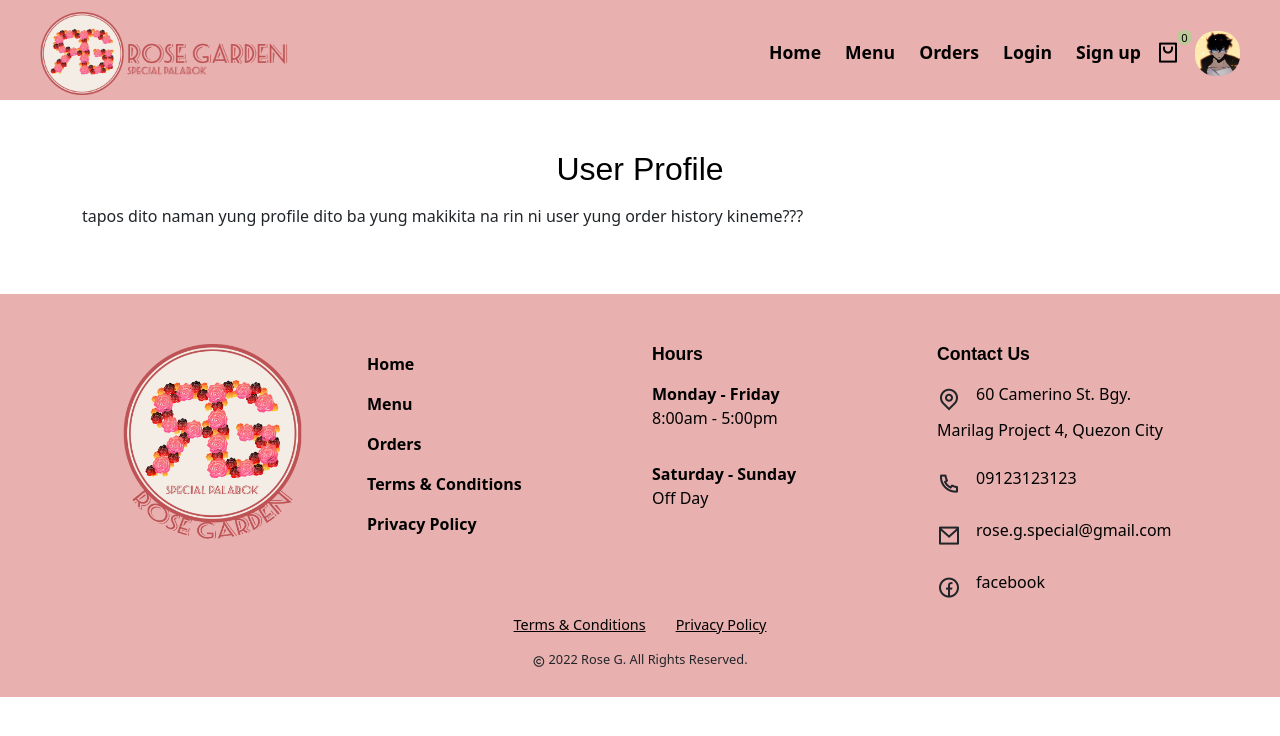
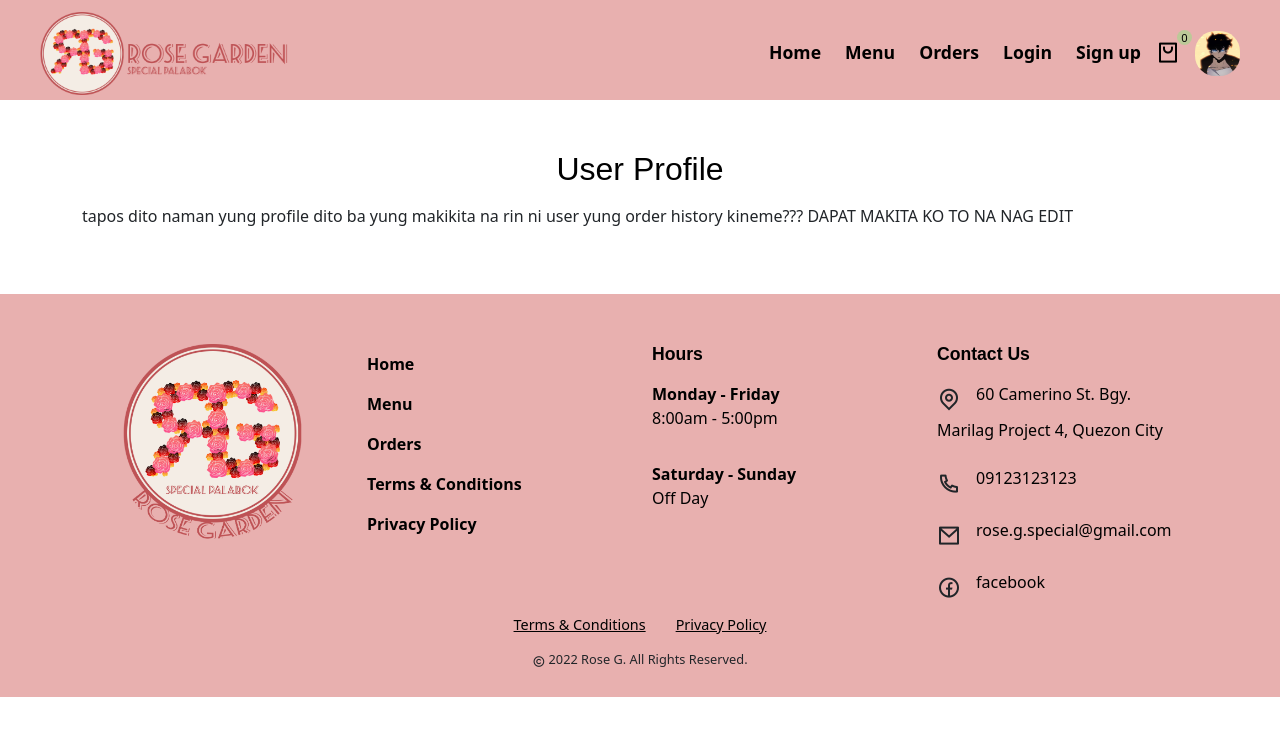
Before and after one commit to avemariaa/Rose-G-Delivery-main, a React (Create React App) app: page /userProfile in a window 1280 px wide. Shown: the top 736 px of the page. Built offline with nearby package versions, Linux system fonts and the light colour scheme; a web font is replaced by a local one.

Commit message:
this better work

```diff
--- a/src/pages/UserProfile.jsx
+++ b/src/pages/UserProfile.jsx
@@ -7,7 +7,7 @@ const UserProfile = () => {
       <Container>
         <h2>User Profile</h2>
         <p className="mt-3">
-          tapos dito naman yung profile dito ba yung makikita na rin ni user yung order history kineme???
+          tapos dito naman yung profile dito ba yung makikita na rin ni user yung order history kineme??? DAPAT MAKITA KO TO NA NAG EDIT
         </p>
 
 
```
